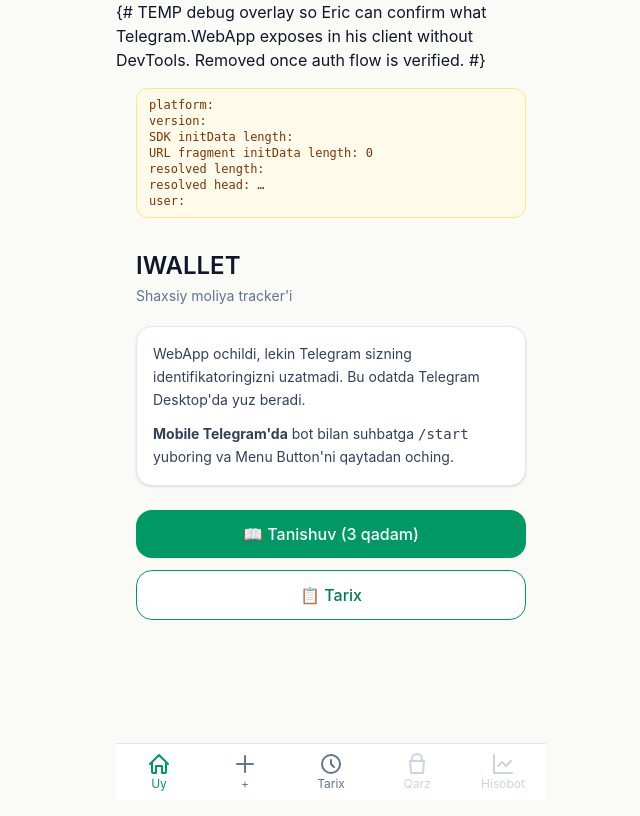
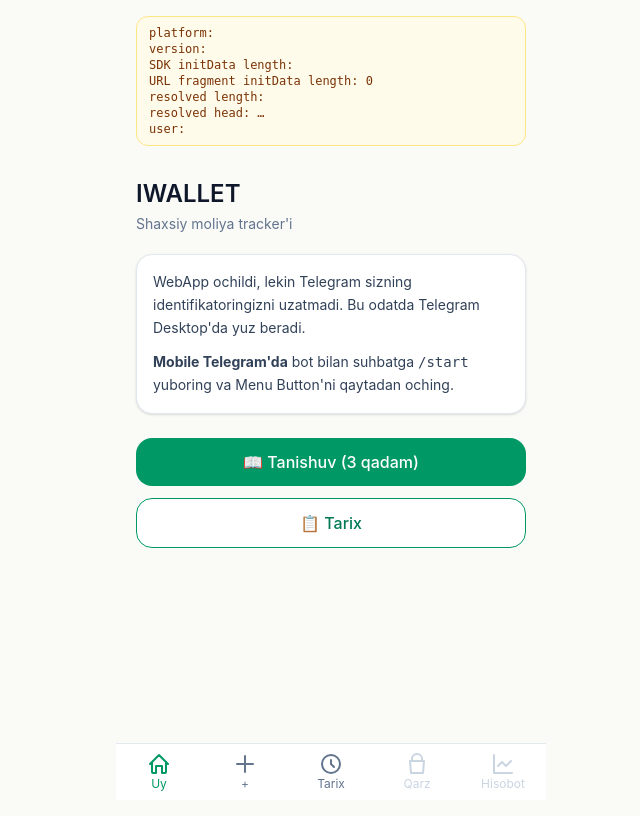
Before and after one commit to Erkaboy0313/iwallet, a Django app: page /app/home/ in a window 1280 px wide. Shown: the whole page, without its empty margins (309-949 px from the left). Before the commit the page ends 791 px from the top, so only its background shows below. Run offline with Django 5.2, Linux system fonts and the light colour scheme; style sheets or scripts are compiled from the project's sources; some libraries are stand-ins or nearby versions.

Commit message:
fix: replace multi-line {# #} comment with {% comment %} in home.html
Django's {# ... #} only supports single-line comments. The multi-line
debug-overlay comment was rendering as literal text above the page.
Same bug pattern previously fixed in _home_anonymous.html.

Co-Authored-By: Claude Opus 4.7 (1M context) <noreply@anthropic.com>

```diff
--- a/core/templates/core/home.html
+++ b/core/templates/core/home.html
@@ -1,8 +1,10 @@
 {% extends 'base.html' %}
 {% block title %}Uy — IWALLET{% endblock %}
 {% block content %}
-    {# TEMP debug overlay so Eric can confirm what Telegram.WebApp exposes
-       in his client without DevTools. Removed once auth flow is verified. #}
+    {% comment %}
+    TEMP debug overlay so Eric can confirm what Telegram.WebApp exposes
+    in his client without DevTools. Removed once auth flow is verified.
+    {% endcomment %}
     <div id="tg-debug"
          class="mx-5 mt-4 mb-2 rounded-xl bg-amber-50 border border-amber-200 px-3 py-2 text-xs text-amber-900 font-mono whitespace-pre-wrap">
         Telegram SDK yuklanmoqda…
```
